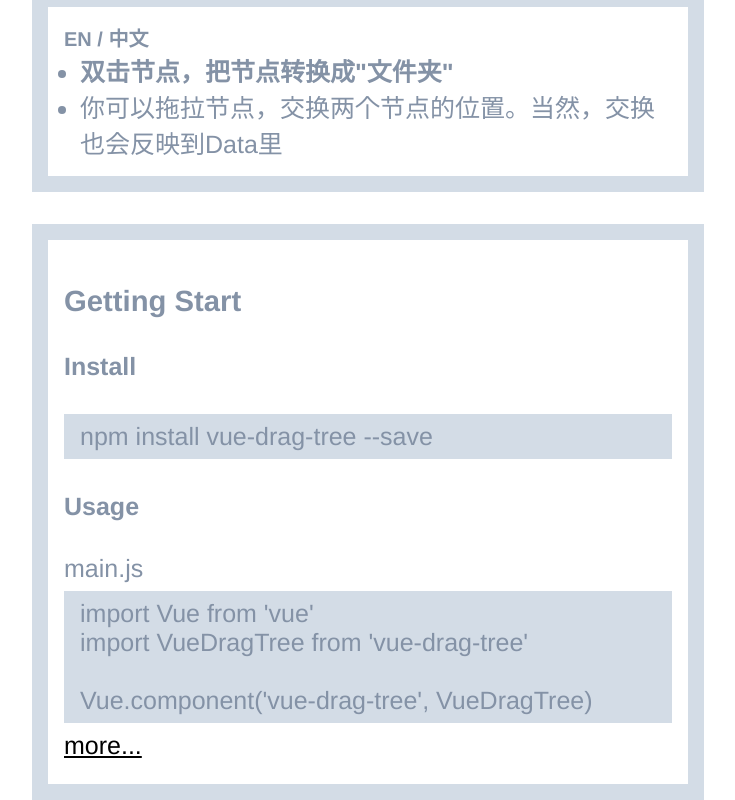
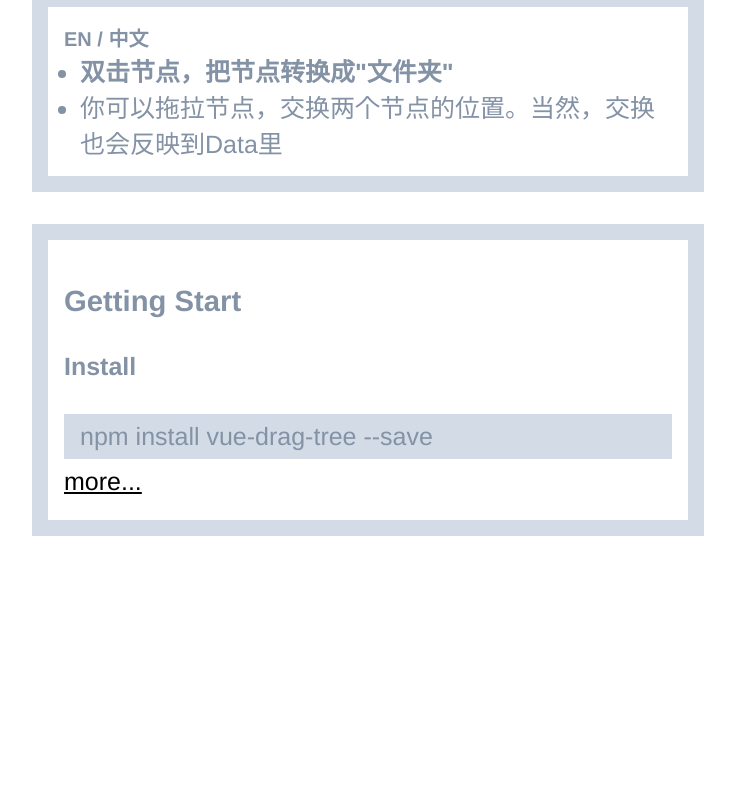
Before and after one commit to shuiRong/vue-drag-tree-demo, a Vue app: page /#/ in a window 1280 px wide. Shown: the part 879-1679 px from the top of the page, without its empty margins (272-1007 px from the left). After the commit the page ends 1415 px from the top, so only its background shows below. Built offline with nearby package versions, Linux system fonts and the light colour scheme; what vue-drag-tree would draw is missing.

Commit message:
更新主页描述

```diff
--- a/src/components/Hello.vue
+++ b/src/components/Hello.vue
@@ -53,14 +53,6 @@
         <h4>Install</h4>
         <div>
           npm install vue-drag-tree --save
-        </div>
-        <h4>Usage</h4>
-        <p>main.js</p>
-        <div>
-          import Vue from 'vue'
-          <br> import VueDragTree from 'vue-drag-tree'
-          <br>
-          <br> Vue.component('vue-drag-tree', VueDragTree)
         </div>
         <p>
           <a href='https://github.com/shuiRong/vue-drag-tree' target='_blanket'>more...</a>
```
